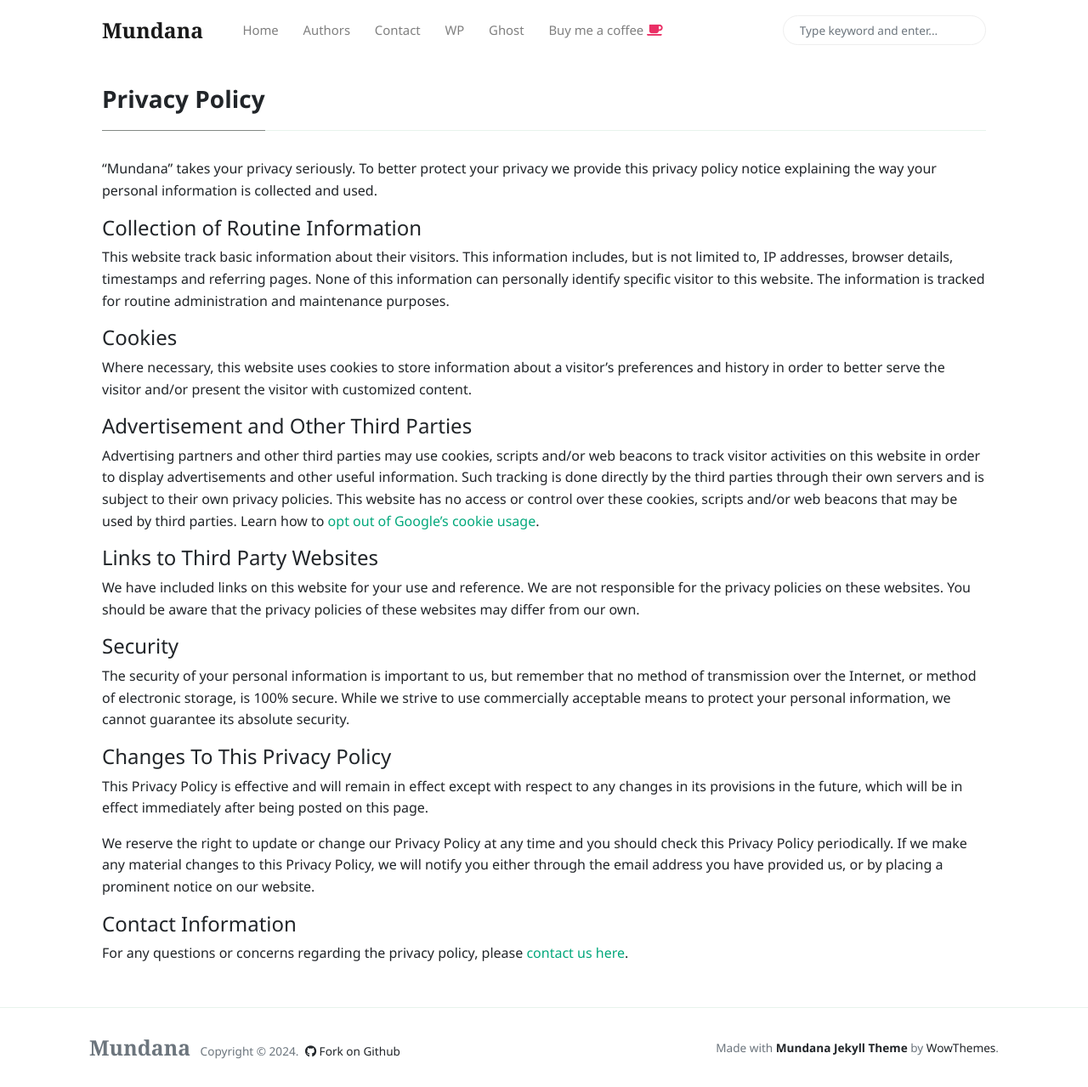
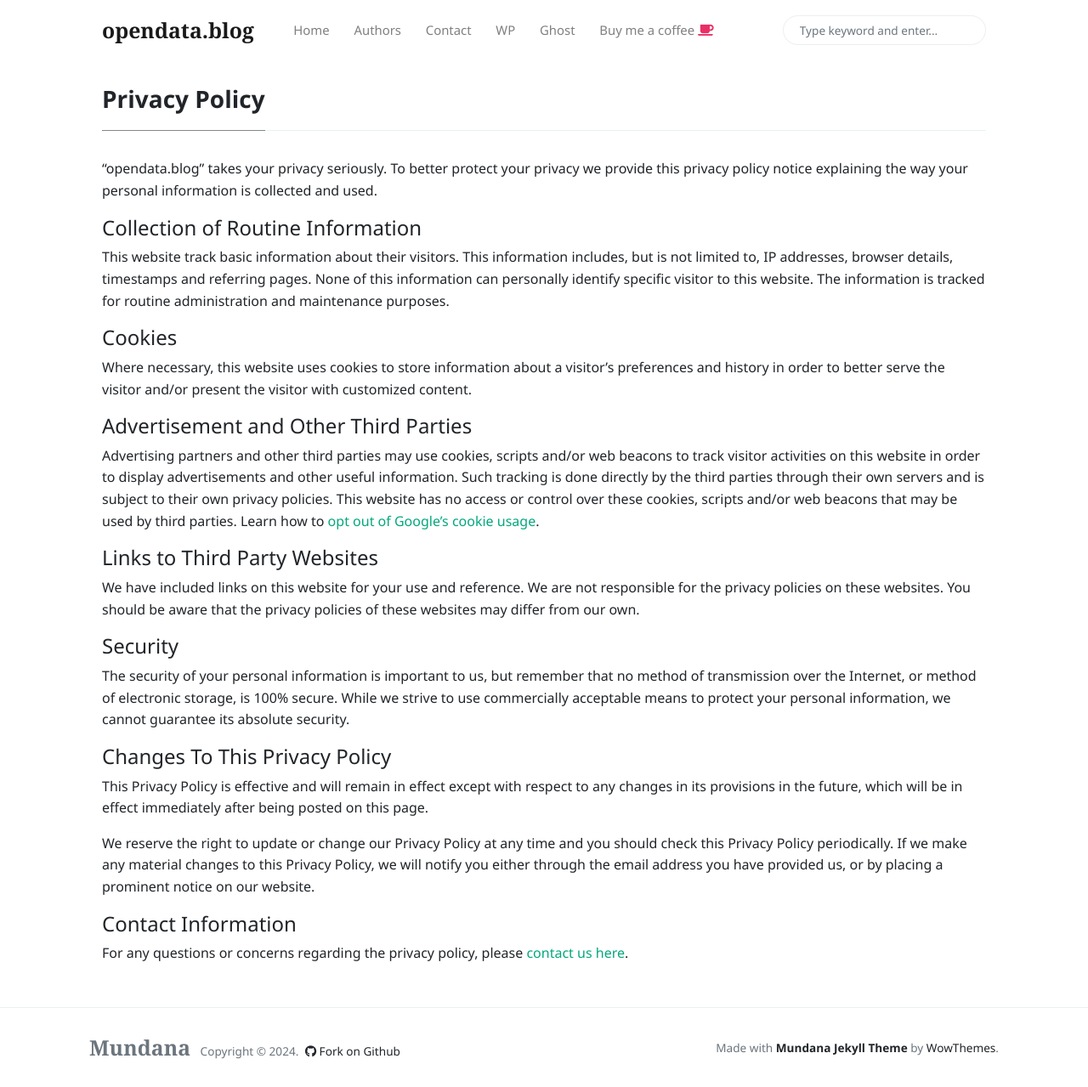
Before and after one commit to victorjohnsonk/victorjohnsonblog.github.io, a Jekyll site: the page built from _pages/privacy-policy.md, in a window 1280 px wide and 1279 px high. Shown: the whole window at 85% size. Built offline with Jekyll 4.4.1, drawn with Linux system fonts in a browser that asks for light colours; nearby versions of some CDN libraries; some of the changed lines change nothing that is shown.

Commit message:
Update _config.yml

```diff
--- a/_config.yml
+++ b/_config.yml
@@ -1,12 +1,21 @@
 # Site
-name: 'Mundana'
-description: 'Mundana is a free Jekyll theme for awesome people like you, Medium like.'
+site: 'Open Data Blog'
+name: 'opendata.blog'
+title: 'Open Data Blog - A technology blog backed by open data'
+keywords: 'opendata,open data,open,data,opendatablog,open data blog, datablog,data blog,dataset, open dataset'
+description: 'Open Data Blog | A blog on open data, datasets, data science, statistcs, artificial intelligence and trends in technology. This blog is completely open source and built on top of open source technologies.'
 logo: 'assets/images/logo.png'
 favicon: 'assets/images/favicon.ico'
 baseurl: '/new'
-disqus: 'demowebsite'
-email: 'wowthemesnet@gmail.com'
-mailchimp-list: 'https://wowthemes.us11.list-manage.com/subscribe/post?u=8aeb20a530e124561927d3bd8&amp;id=8c3d2d214b'
+lang: 'en-UK'
+timezone:  'Europe/London'
+repo: 'https://github.com/opendatablog/opendatablog.github.io' # site repo [optional]
+google_verify: QBMeWjI8s7WMKram8emRetfOXiP9PfRtE3pxKoEocFg # Put your Google Verification here
+google_analytics: G-2Z3TH1QNPJ # Put your Google Analytics code
+google_adsense: ca-pub-8547389836635390  # Put your Google Adsense code
+disqus: 'open-data-blog'
+email: 'mail.opendatablog@gmail.com'
+mailchimp-list: ''
 
 include: ["_pages"]
 permalink: /:title/
```
